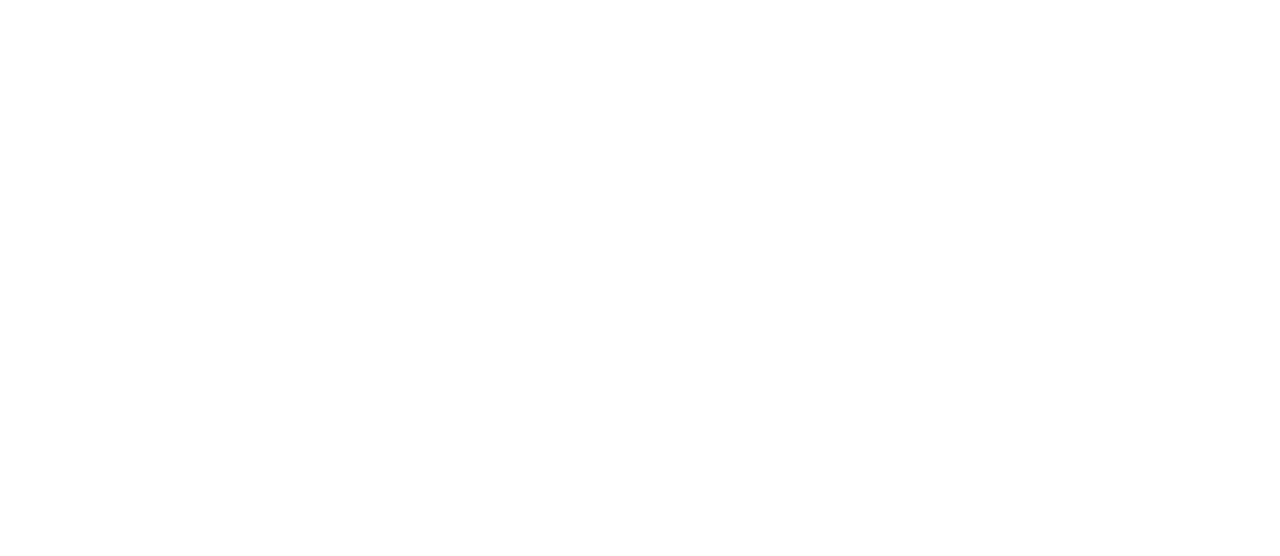
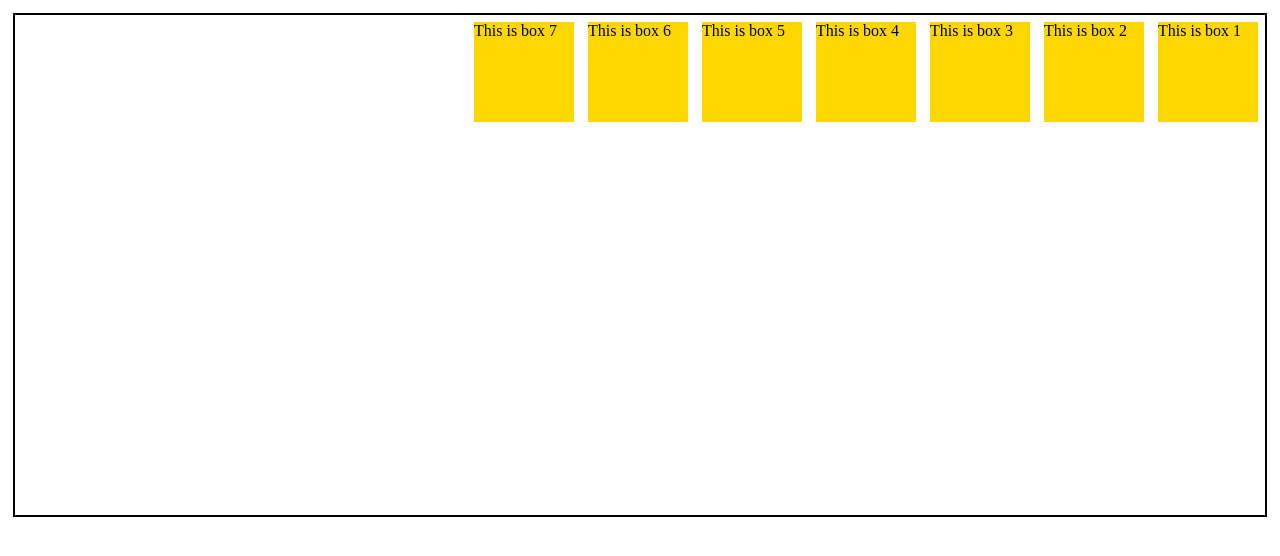
Before and after one commit to ameypte/Web-Developmet-Internship, a plain HTML site: page Day 8/flexbox.html in a window 1280 px wide. Drawn offline with Linux system fonts and the light colour scheme.

Commit message:
flexbox explained

```diff
--- a/Day 8/flexbox.html
+++ b/Day 8/flexbox.html
@@ -1,9 +1,47 @@
 <!DOCTYPE html>
 <html lang="en">
-<head>
-    <title>Document</title>
-</head>
-<body>
+    <head>
+        <title>Flex Box in CSS</title>
+        <style>
+            /* Disply : Inline, Block, Flex */
+            * {
+                margin: 0;
+                padding: 0;
+            }
+            .box {
+                background-color: gold;
+                margin: 7px;
+                height: 100px;
+                width: 100px;
+            }
+            .container{
+                display: flex;
+                border: 2px solid black;
+                margin: 13px;
+                /* justify-content: center; */
+                /* align-items: center;  */
+                /* use align-items when you are working with single row*/
+                /* align-content: center; */
+                /* use align-content when you are working with multipal rows*/
 
-</body>
+                height: 500px;
+                flex-wrap: wrap;
+
+                /* flex-direction: row;  Default */
+                flex-direction: row-reverse;
+            }
+        </style>
+    </head>
+    <body>
+        <div class="container">
+            <div class="box box1">This is box 1</div>
+            <div class="box box2">This is box 2</div>
+            <div class="box box3">This is box 3</div>
+            <div class="box box4">This is box 4</div>
+            <div class="box box5">This is box 5</div>
+            <div class="box box6">This is box 6</div>
+            <div class="box box7">This is box 7</div>
+
+        </div>
+    </body>
 </html>
```
Also changed, not shown: Day 8/bootstrap-flex.html (added, +29 -0 lines), 1 other file.
